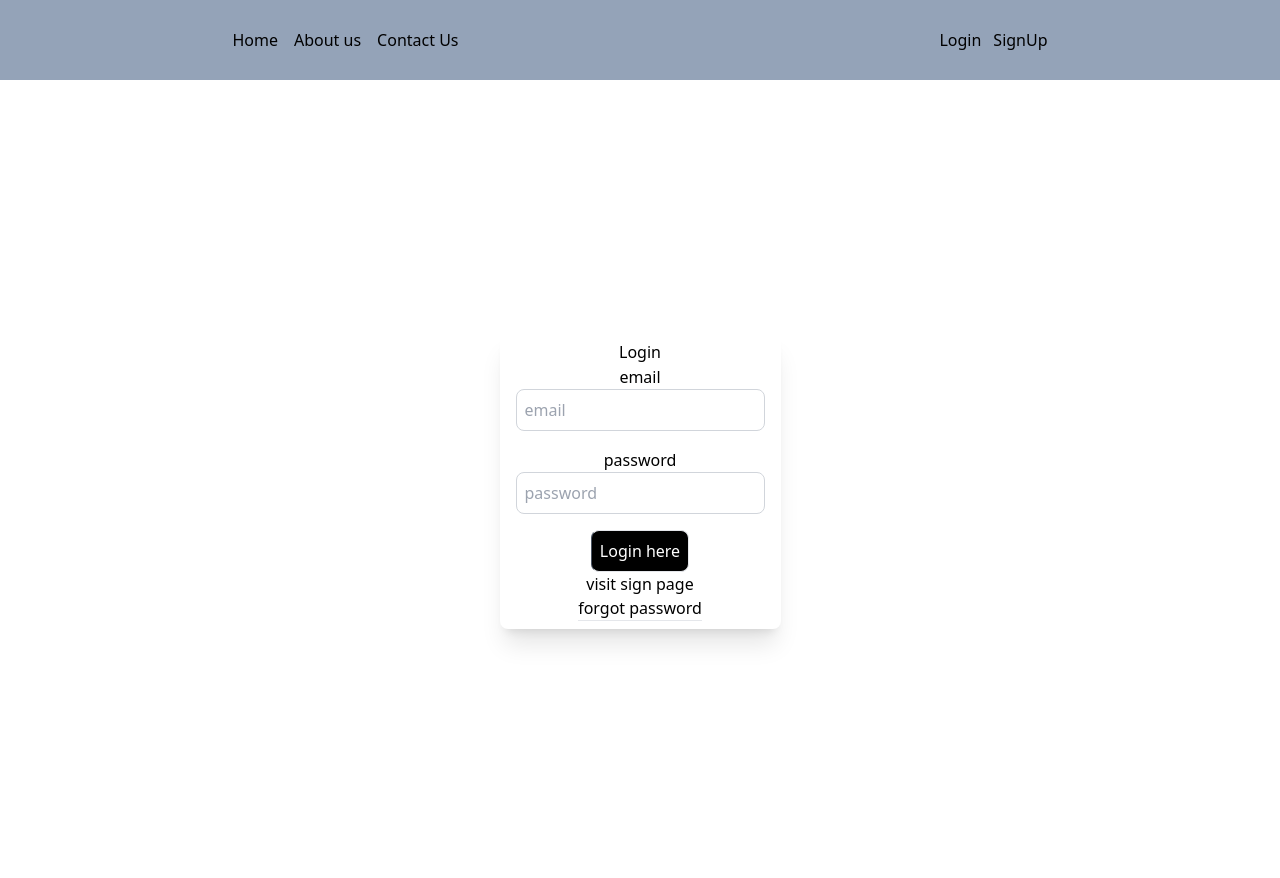
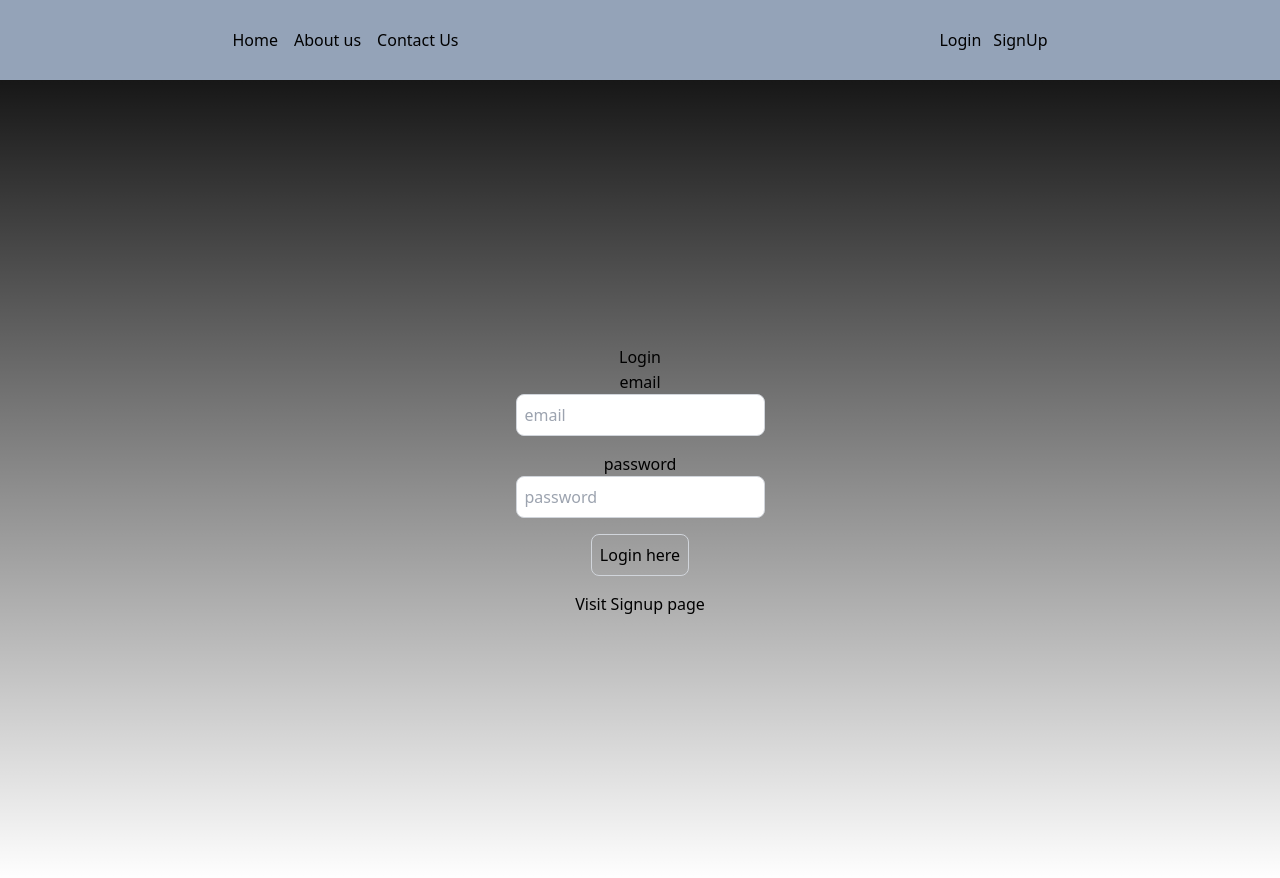
Before and after one commit to sammed-21/Next-Typescript, a Next.js app: page /login in a window 1280 px wide. Built offline with nearby package versions, Linux system fonts and the light colour scheme.

Commit message:
error solve

```diff
--- a/src/app/login/page.tsx
+++ b/src/app/login/page.tsx
@@ -1,24 +1,117 @@
+// "use client";
+// import React, { useEffect, useState } from "react";
+// import Link from "next/link";
+
+// import { useRouter } from "next/navigation";
+// import axios from "axios";
+// import toast from "react-hot-toast";
+// import Loading from "@/components/Loader";
+// export default function LoginPage() {
+//   const router = useRouter();
+//   const [buttonDisabled, setButtonDisabled] = React.useState(true);
+//   const [loading, setLoading] = React.useState(false);
+
+//   const [user, setUser] = useState({
+//     email: "",
+//     password: "",
+//   });
+//   const onLogin = async () => {
+//     try {
+//       setLoading(true);
+//       console.log("this is true");
+//       try {
+//         setLoading(true);
+//         const response = await axios.post("/api/users/login", user);
+//         console.log("Login success", response.data);
+//         toast.success("Login success");
+//         router.push("/profile");
+//       } catch (error: any) {
+//         console.log("Login failed", error.message);
+//         toast.error(error.message);
+//       } finally {
+//         setLoading(false);
+//       }
+
+//       toast.success("login success");
+//       router.push("/profile");
+//     } catch (error: any) {
+//       console.log("login failed", error.message);
+//       toast.error(error.message);
+//     } finally {
+//       setLoading(false);
+//     }
+//   };
+//   useEffect(() => {
+//     if (user.email.length > 0 && user.password.length > 0) {
+//       setButtonDisabled(false);
+//     } else {
+//       setButtonDisabled(true);
+//     }
+//   }, [user]);
+//   return (
+//     <div className="flex flex-col items-center justify-center min-h-screen py-2 bg-white ">
+//       <div className="flex flex-col  items-center justify-center text-black rounded-lg px-4 py-2 bg-white shadow-xl border-gray-700">
+//         <h1>{loading ? <Loading /> : "Login"}</h1>
+//         <hr />
+
+//         <label htmlFor="email" className="flex ">
+//           email
+//         </label>
+//         <input
+//           type="email"
+//           id="email"
+//           value={user.email}
+//           onChange={(e) => setUser({ ...user, email: e.target.value })}
+//           placeholder="email"
+//           className="p-2 border border-gray-300 rounded-lg mb-4 focus:outline-none focus:border-gray-600"
+//         />
+//         <hr />
+//         <label htmlFor="password">password</label>
+//         <input
+//           type="password"
+//           id="password"
+//           value={user.password}
+//           onChange={(e) => setUser({ ...user, password: e.target.value })}
+//           placeholder="password"
+//           className="p-2 border border-gray-300 rounded-lg mb-4 focus:outline-none focus:border-gray-600"
+//         />
+//         <button
+//           onClick={onLogin}
+//           className="border border-l-gray-600 p-2 rounded-lg bg-black text-white"
+//         >
+//           Login here
+//         </button>
+//         <Link href="/signup">visit sign page</Link>
+//         <Link href="/forgotPassword" className="border-b border-4px-blue">
+//           forgot password
+//         </Link>
+//       </div>
+//     </div>
+//   );
+// }
 "use client";
-import React, { useEffect, useState } from "react";
 import Link from "next/link";
+import React, {useEffect} from "react";
+import {useRouter} from "next/navigation";
+import axios from "axios";
+import { toast } from "react-hot-toast";
 
-import { useRouter } from "next/navigation";
-import axios from "axios";
-import toast from "react-hot-toast";
-import Loading from "@/components/Loader";
+
+
+
+
 export default function LoginPage() {
     const router = useRouter();
-  const [buttonDisabled, setButtonDisabled] = React.useState(true);
+    const [user, setUser] = React.useState({
+        email: "",
+        password: "",
+
+    })
+    const [buttonDisabled, setButtonDisabled] = React.useState(false);
     const [loading, setLoading] = React.useState(false);
 
-  const [user, setUser] = useState({
-    email: "",
-    password: "",
-  });
+
     const onLogin = async () => {
-    try {
-        setLoading(true);
-        console.log("this is true")
         try {
             setLoading(true);
             const response = await axios.post("/api/users/login", user);
@@ -31,60 +124,44 @@
         } finally{
         setLoading(false);
         }
+    }
 
-      toast.success("login success");
-      router.push("/profile");
-    } catch (error: any) {
-      console.log("login failed", error.message);
-      toast.error(error.message);
-    } finally {
-        setLoading(false);
-    }
-  };
     useEffect(() => {
-    if (user.email.length > 0 && user.password.length > 0) {
+        if(user.email.length > 0 && user.password.length > 0) {
             setButtonDisabled(false);
-    } else {
+        } else{
             setButtonDisabled(true);
         }
     }, [user]);
+
     return (
-    <div className="flex flex-col items-center justify-center min-h-screen py-2 bg-white ">
-      <div className="flex flex-col  items-center justify-center text-black rounded-lg px-4 py-2 bg-white shadow-xl border-gray-700">
-        <h1>{loading ? <Loading /> : "Login"}</h1>
+    <div className="flex flex-col items-center justify-center min-h-screen py-2">
+        <h1>{loading ? "Processing" : "Login"}</h1>
         <hr />
 
-        <label htmlFor="email" className="flex ">
-          email
-        </label>
+        <label htmlFor="email">email</label>
         <input
-          type="email"
+        className="p-2 border border-gray-300 rounded-lg mb-4 focus:outline-none focus:border-gray-600 text-black"
             id="email"
+            type="text"
             value={user.email}
-          onChange={(e) => setUser({ ...user, email: e.target.value })}
+            onChange={(e) => setUser({...user, email: e.target.value})}
             placeholder="email"
-          className="p-2 border border-gray-300 rounded-lg mb-4 focus:outline-none focus:border-gray-600"
             />
-        <hr />
         <label htmlFor="password">password</label>
         <input
+        className="p-2 border border-gray-300 rounded-lg mb-4 focus:outline-none focus:border-gray-600 text-black"
+            id="password"
             type="password"
-          id="password"
             value={user.password}
-          onChange={(e) => setUser({ ...user, password: e.target.value })}
+            onChange={(e) => setUser({...user, password: e.target.value})}
             placeholder="password"
-          className="p-2 border border-gray-300 rounded-lg mb-4 focus:outline-none focus:border-gray-600"
             />
             <button
             onClick={onLogin}
-          className="border border-l-gray-600 p-2 rounded-lg bg-black text-white"
-        >
-          Login here
-        </button>
-        <Link href="/signup">visit sign page</Link>
-        <Link href="/forgotPassword" className="border-b border-4px-blue">forgot password</Link>
+            className="p-2 border border-gray-300 rounded-lg mb-4 focus:outline-none focus:border-gray-600">Login here</button>
+            <Link href="/signup">Visit Signup page</Link>
+        </div>
+    )
 
-      </div>
-    </div>
-  );
 }
```
Also changed, not shown: package.json (line endings or trailing spaces), 1 other file (tests, documents, lock files or other folders). Lines whose indentation alone changed are shown as unchanged.
